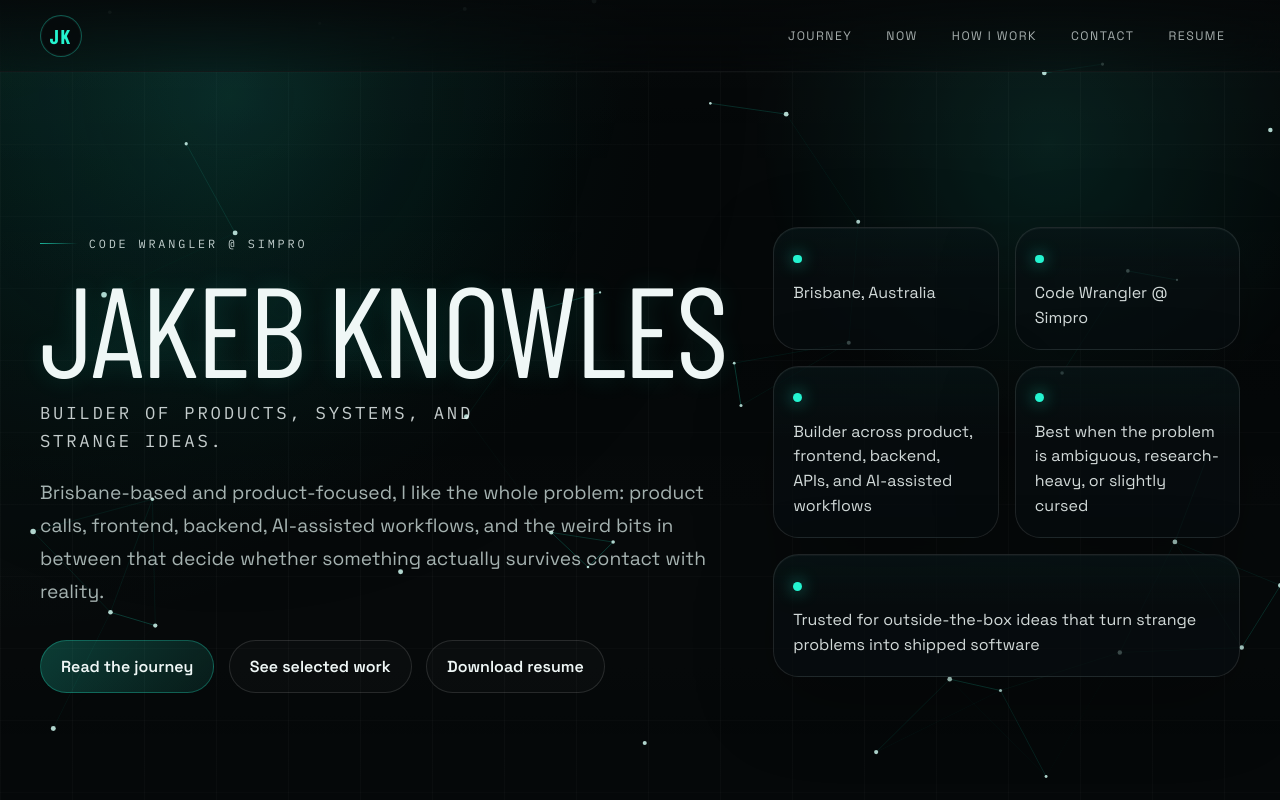
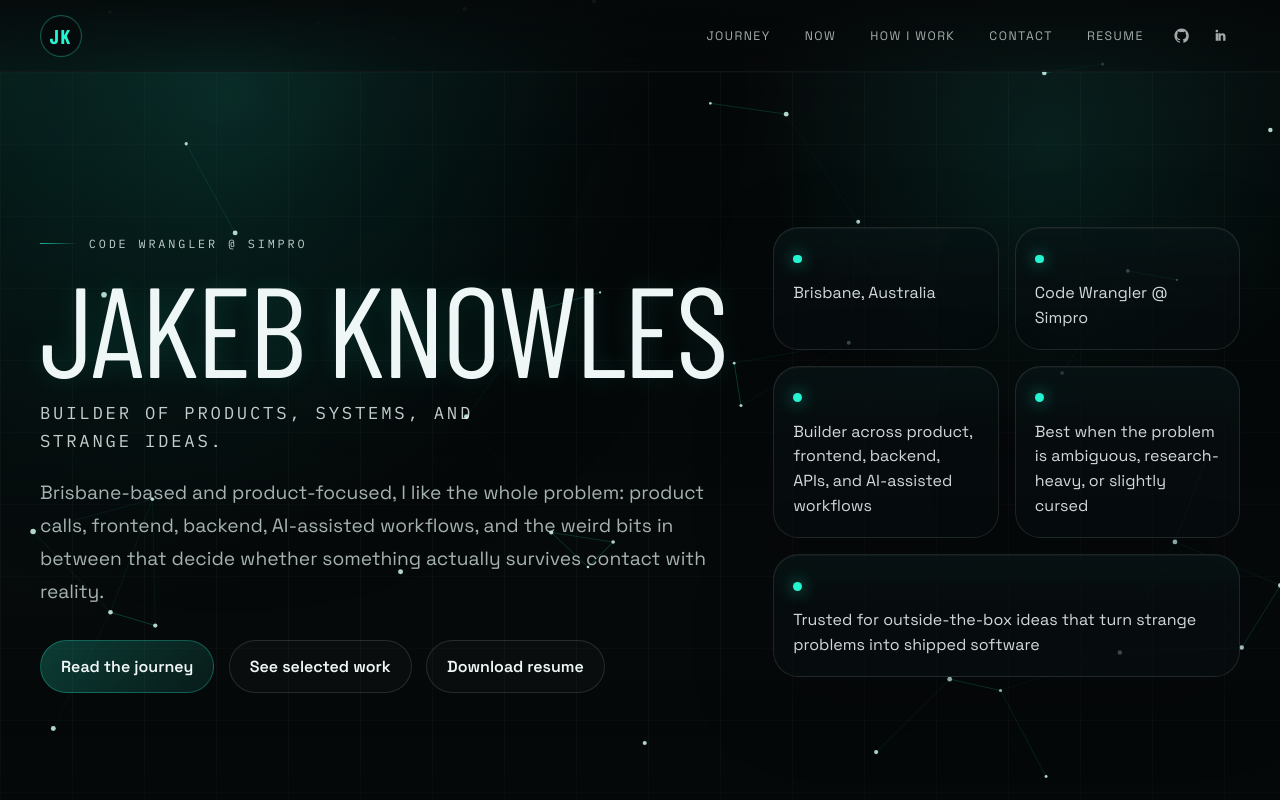
Before and after one commit to jakeb-k/builder-at-scale, a Next.js app: page / in a window 1280 px wide. Shown: the top 800 px of the page. Built offline with nearby package versions, Linux system fonts and the light colour scheme; a web font is replaced by a local one.

Commit message:
feat: add social links

```diff
--- a/app/globals.css
+++ b/app/globals.css
@@ -396,6 +396,21 @@ a {
   color: rgb(var(--accent-rgb));
   background: rgba(var(--accent-rgb), 0.08);
   border-color: rgba(var(--accent-rgb), 0.2);
+}
+
+.site-nav .site-nav__icon-link {
+  display: inline-flex;
+  align-items: center;
+  justify-content: center;
+  width: 2.25rem;
+  height: 2.25rem;
+  padding: 0;
+  border-radius: 999px;
+}
+
+.site-nav__icon-link svg {
+  width: 1.08rem;
+  height: 1.08rem;
 }
 
 .section {
--- a/components/portfolio-page.tsx
+++ b/components/portfolio-page.tsx
@@ -13,6 +13,7 @@ import {
   projects,
   resumeLinks,
   signalStrip,
+  socialLinks,
   workProofs,
 } from "@/content/site";
 import { SignalCanvas } from "@/components/signal-canvas";
@@ -38,6 +39,32 @@ function getLinkBehavior(href: string) {
     target: "_blank",
     rel: "noreferrer",
   };
+}
+
+function GitHubIcon() {
+  return (
+    <svg viewBox="0 0 24 24" aria-hidden="true" focusable="false">
+      <path
+        fill="currentColor"
+        d="M12 2C6.48 2 2 6.58 2 12.22c0 4.52 2.87 8.35 6.84 9.71.5.1.68-.22.68-.49 0-.24-.01-.88-.01-1.73-2.78.62-3.37-1.37-3.37-1.37-.45-1.18-1.11-1.5-1.11-1.5-.91-.64.07-.63.07-.63 1 .07 1.53 1.05 1.53 1.05.9 1.57 2.35 1.12 2.92.86.09-.67.35-1.12.63-1.38-2.22-.26-4.55-1.14-4.55-5.05 0-1.12.39-2.03 1.03-2.74-.1-.26-.45-1.3.1-2.7 0 0 .84-.28 2.75 1.04A9.34 9.34 0 0 1 12 6.95c.85 0 1.7.12 2.5.34 1.9-1.32 2.74-1.04 2.74-1.04.55 1.4.2 2.44.1 2.7.64.71 1.03 1.62 1.03 2.74 0 3.93-2.34 4.79-4.57 5.04.36.32.68.94.68 1.9 0 1.38-.01 2.49-.01 2.82 0 .27.18.59.69.49A10.12 10.12 0 0 0 22 12.22C22 6.58 17.52 2 12 2Z"
+      />
+    </svg>
+  );
+}
+
+function LinkedInIcon() {
+  return (
+    <svg viewBox="0 0 24 24" aria-hidden="true" focusable="false">
+      <path
+        fill="currentColor"
+        d="M6.94 8.86H3.75v10.39h3.19V8.86ZM5.34 7.45c1.02 0 1.85-.84 1.85-1.86s-.83-1.84-1.85-1.84S3.5 4.57 3.5 5.59s.82 1.86 1.84 1.86Zm5.38 11.8v-5.74c0-.31.02-.62.11-.84.23-.62.77-1.26 1.67-1.26 1.18 0 1.65.95 1.65 2.33v5.51h3.19v-5.89c0-3.16-1.62-4.63-3.78-4.63-1.74 0-2.52.99-2.95 1.68h.02V8.86H7.44c.04.98 0 10.39 0 10.39h3.28Z"
+      />
+    </svg>
+  );
+}
+
+function SocialIcon({ label }: { label: "GitHub" | "LinkedIn" }) {
+  return label === "GitHub" ? <GitHubIcon /> : <LinkedInIcon />;
 }
 
 export function PortfolioPage() {
@@ -226,6 +253,18 @@ export function PortfolioPage() {
             <a href={resumeLinks[0].href} download={resumeLinks[0].downloadName}>
               Resume
             </a>
+            {socialLinks.map((link) => (
+              <a
+                key={link.href}
+                className="site-nav__icon-link"
+                href={link.href}
+                aria-label={link.label}
+                title={link.label}
+                {...getLinkBehavior(link.href)}
+              >
+                <SocialIcon label={link.label} />
+              </a>
+            ))}
           </nav>
         </div>
       </header>
--- a/content/site.ts
+++ b/content/site.ts
@@ -49,6 +49,11 @@ export type ContactLink = {
   href: string;
 };
 
+export type SocialLink = {
+  label: "GitHub" | "LinkedIn";
+  href: string;
+};
+
 export type ResumeLink = {
   label: string;
   value: string;
@@ -61,6 +66,17 @@ export const navSections: NavSection[] = [
   { id: "now", label: "Now" },
   { id: "principles", label: "How I Work" },
   { id: "contact", label: "Contact" },
+];
+
+export const socialLinks: SocialLink[] = [
+  {
+    label: "GitHub",
+    href: "https://github.com/jakeb-k",
+  },
+  {
+    label: "LinkedIn",
+    href: "https://www.linkedin.com/in/jakeb-knowles-software-dev/",
+  },
 ];
 
 export const heroMetrics = [
```
